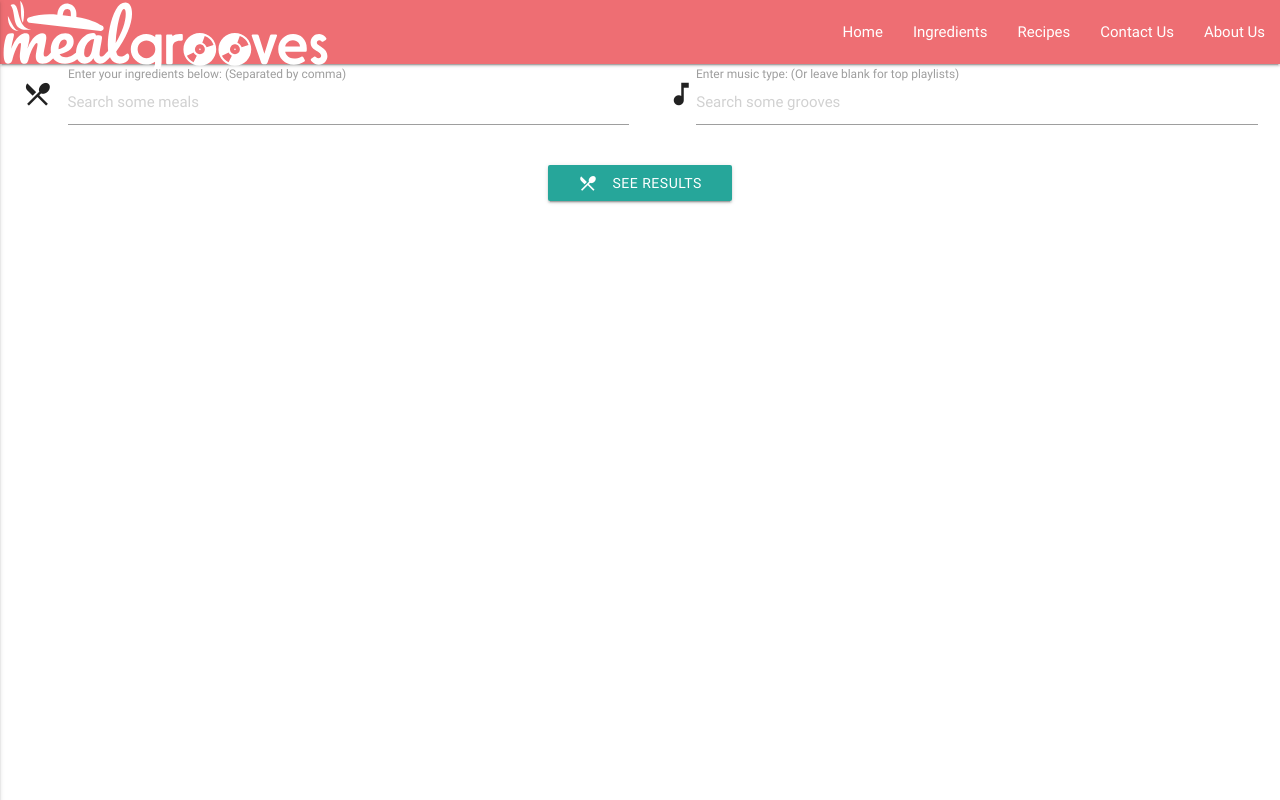
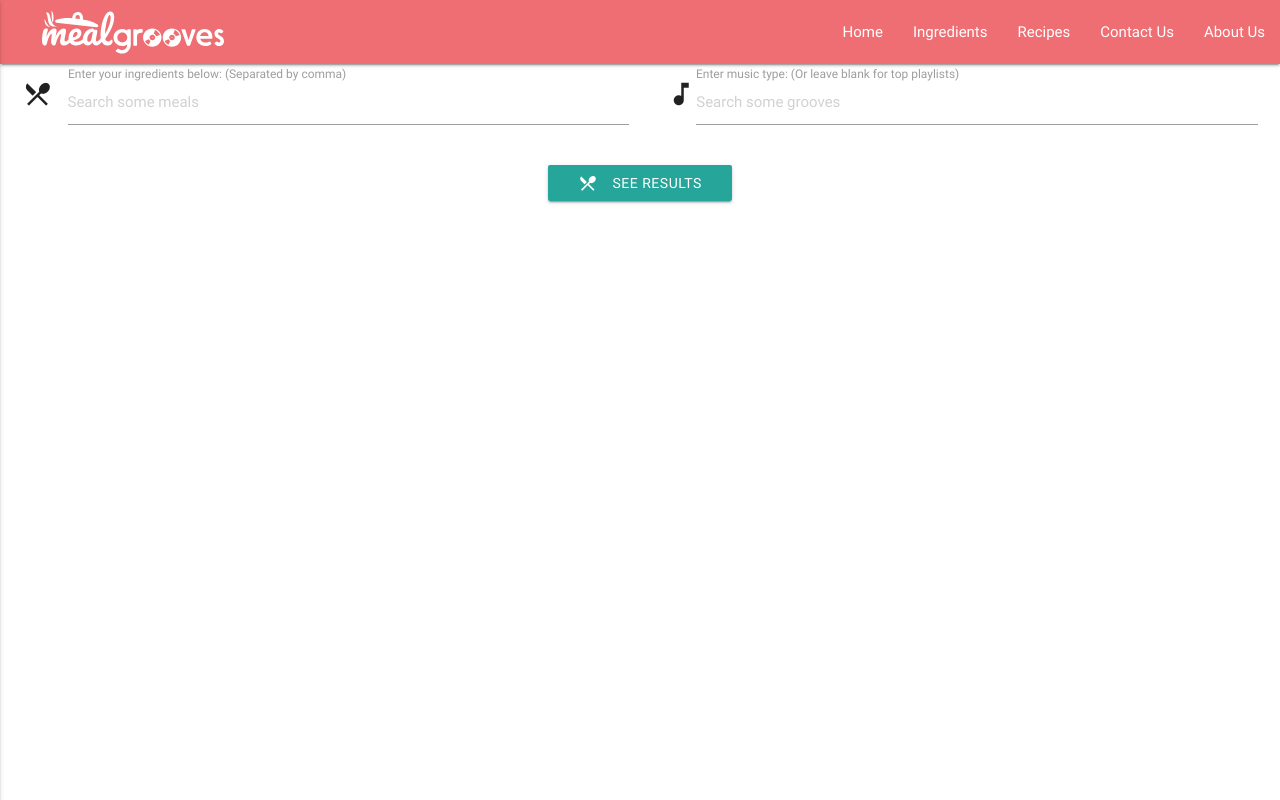
Before and after one commit to g33klaura/MealGrooves-test, a plain HTML site: page ingredients.html in a window 1280 px wide. Drawn offline with nearby package versions, Linux system fonts and the light colour scheme.

Commit message:
Add styling to logo

```diff
--- a/assets/css/style.css
+++ b/assets/css/style.css
@@ -53,6 +53,16 @@ body {
   padding: 15px;
 }
 
+/* Logo sizing and positioning */
+.brand-logo img {
+  width: 50%;
+  height: auto;
+  position: relative;
+  top: 10px;
+  margin-left: 40px;
+}
+
+
 /* Specific to ingredient search/results page */
 #playlist-covers {
     display: inline-flex;
```
